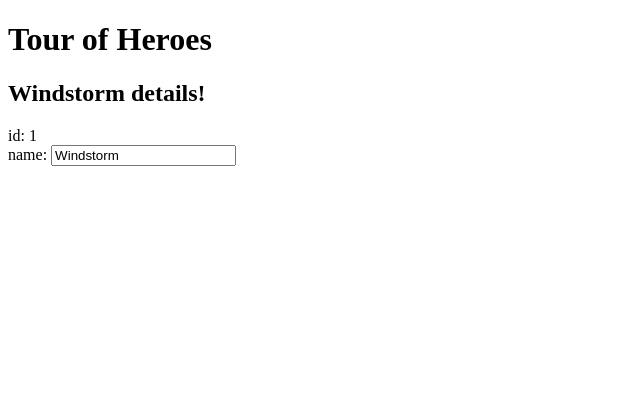
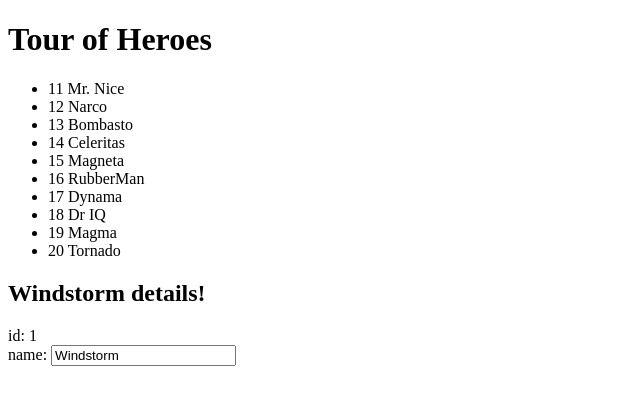
Before and after one commit to furby-tm/angular-tour-of-heroes, an Angular app: page / in a window 1280 px wide. Shown: the top 404 px of the page, without its empty margins (0-640 px from the left). Built offline with nearby package versions, Linux system fonts and the light colour scheme.

Commit message:
Added each hero to list

```diff
--- a/src/app/app.component.html
+++ b/src/app/app.component.html
@@ -1,4 +1,9 @@
 <h1>{{title}}</h1>
+<ul>
+  <li *ngFor="let hero of heroes">
+    <span class="badge">{{hero.id}}</span> {{hero.name}}
+  </li>
+</ul>
 <h2>{{hero.name}} details!</h2>
 <div>
   <label>id: </label>
--- a/src/app/app.component.ts
+++ b/src/app/app.component.ts
@@ -30,4 +30,5 @@ export class AppComponent {
     id: 1,
     name: 'Windstorm'
   };
+  heroes = HEROES;
 }
```
